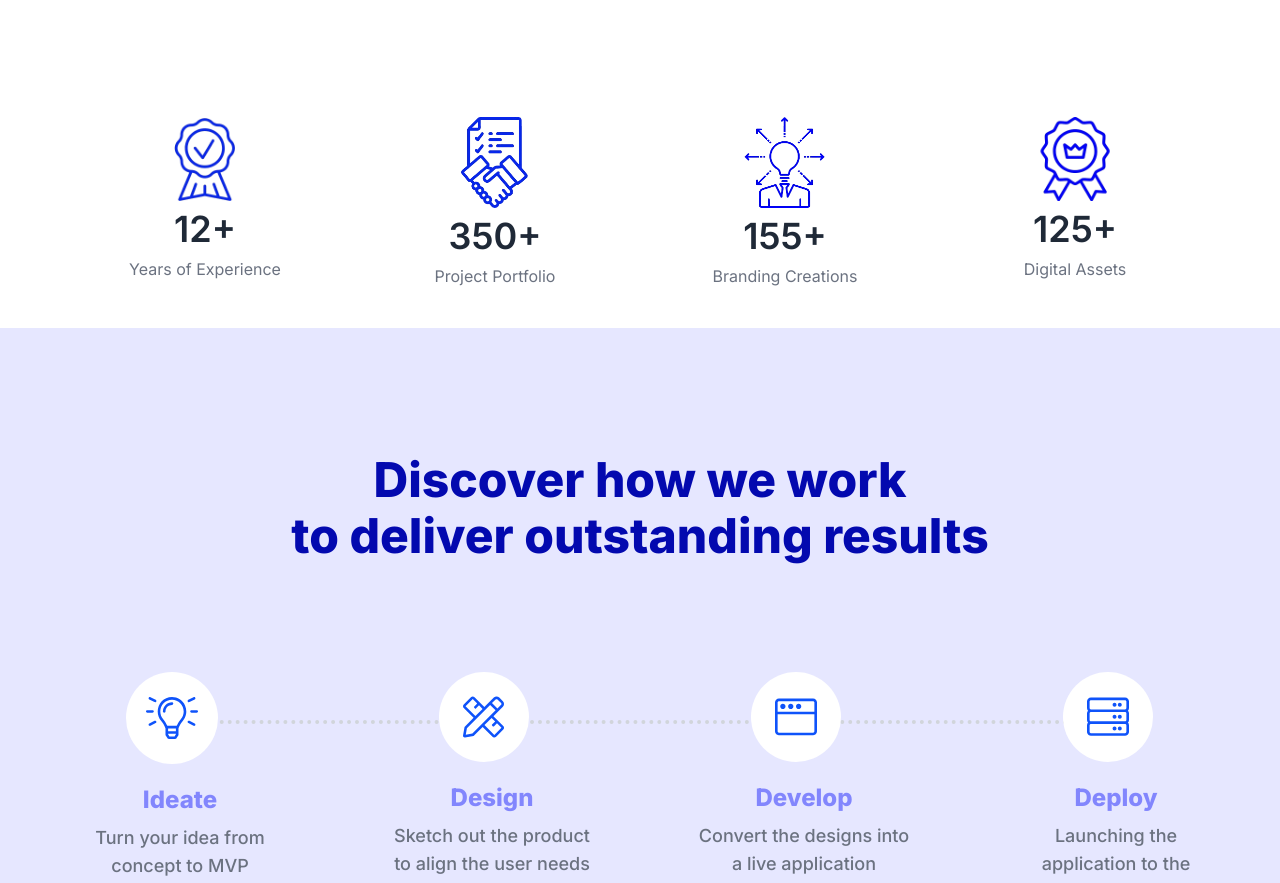
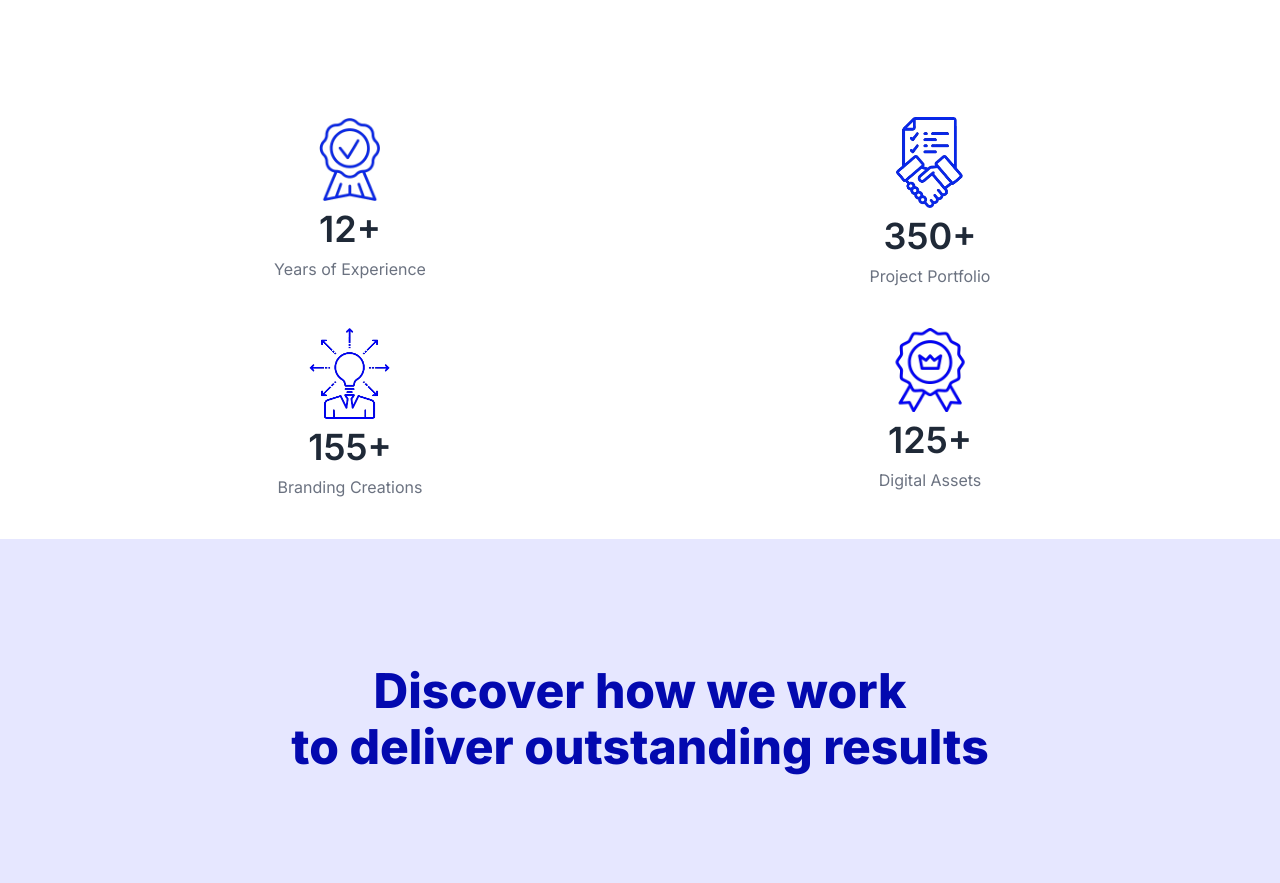
Before and after one commit to iamsouravganguli/tos-website, a Next.js app: page / in a window 1280 px wide. Shown: the part 2315-3198 px from the top of the page. Built offline with nearby package versions, Linux system fonts and the light colour scheme.

Commit message:
experience updating duration

```diff
--- a/components/experience/index.tsx
+++ b/components/experience/index.tsx
@@ -1,29 +1,46 @@
 import Image from 'next/image';
-import React from 'react';
+import React, { useState } from 'react';
 import CountUp from 'react-countup';
+import { useInView } from 'react-intersection-observer';
 
 export const Experience = () => {
-    const totalDuration = 3;
+    const [startAnimation, setStartAnimation] = useState(false);
+
+    // Use the Intersection Observer
+    const { ref, inView } = useInView({
+        triggerOnce: true, // Trigger animation only once
+        threshold: 0.2, // Start animation when 20% of the section is visible
+        onChange: (inView) => {
+            if (inView) {
+                setStartAnimation(true);
+            }
+        },
+    });
+
+    const totalDuration = 3; // Animation duration for all counters
+
     return (
-        <div className="grid grid-cols-1 md:grid-cols-2 lg:grid-cols-2 xl:grid-cols-4 gap-10 px-4 md:px-10 lg:px-20 pb-10">
+        <div ref={ref} className="grid grid-cols-1 md:grid-cols-2 lg:grid-cols-2 gap-10 px-4 md:px-10 lg:px-20 pb-10">
+            {startAnimation && (
+                <>
                     <div className="text-center flex flex-col items-center">
                         <Image src="/assets/experience/experience.png" alt="" width={150} height={200} />
                         <h1 className="text-2xl md:text-3xl lg:text-4xl mt-2 font-semibold">
-                    <CountUp start={1} end={12} duration={totalDuration}/>+
+                            <CountUp start={1} end={12} duration={totalDuration} />+
                         </h1>
                         <p className="text-sm md:text-base text-gray-500 mt-2">Years of Experience</p>
                     </div>
                     <div className="text-center flex flex-col items-center">
                         <Image src="/assets/experience/projects.png" alt="" width={100} height={200} />
                         <h1 className="text-2xl md:text-3xl lg:text-4xl mt-2 font-semibold">
-                    <CountUp start={1} end={350} duration={totalDuration}/>+
+                            <CountUp start={1} end={350} duration={totalDuration} />+
                         </h1>
                         <p className="text-sm md:text-base text-gray-500 mt-2">Project Portfolio</p>
                     </div>
                     <div className="text-center flex flex-col items-center">
                         <Image src="/assets/experience/brand.png" alt="" width={100} height={200} />
                         <h1 className="text-2xl md:text-3xl lg:text-4xl mt-2 font-semibold">
-                    <CountUp start={1} end={155} duration={totalDuration}/>+
+                            <CountUp start={1} end={155} duration={totalDuration} />+
                         </h1>
                         <p className="text-sm md:text-base text-gray-500 mt-2">Branding Creations</p>
                     </div>
@@ -34,6 +51,8 @@ export const Experience = () => {
                         </h1>
                         <p className="text-sm md:text-base text-gray-500 mt-2">Digital Assets</p>
                     </div>
+                </>
+            )}
         </div>
     );
 };
--- a/package.json
+++ b/package.json
@@ -23,6 +23,7 @@
     "react-dom": "^18",
     "react-hook-form": "^7.53.0",
     "react-icons": "^5.3.0",
+    "react-intersection-observer": "^9.13.1",
     "react-owl-carousel": "^2.3.3",
     "react-slick": "^0.30.2",
     "slick-carousel": "^1.8.1",
```
Also changed, not shown: 1 other file (tests, documents, lock files or other folders). Lines whose indentation alone changed are shown as unchanged.
